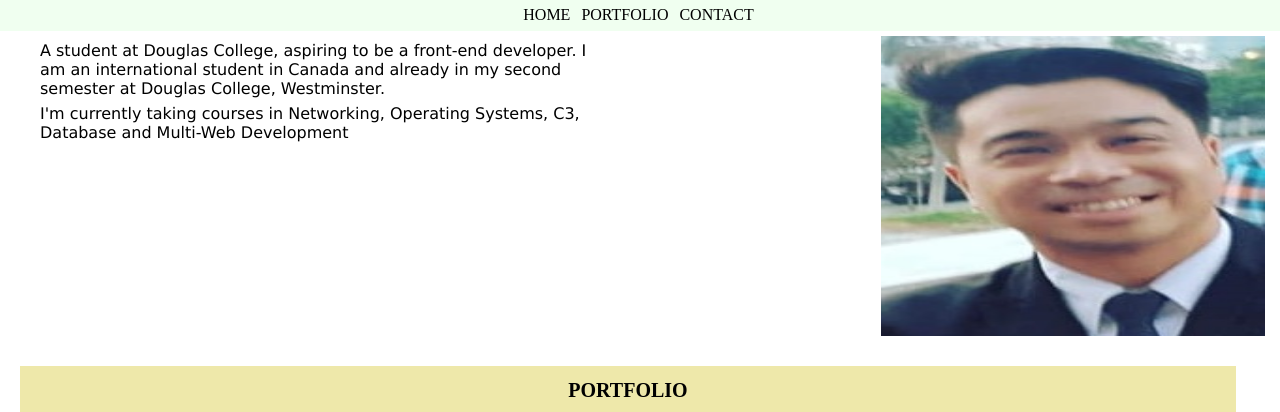
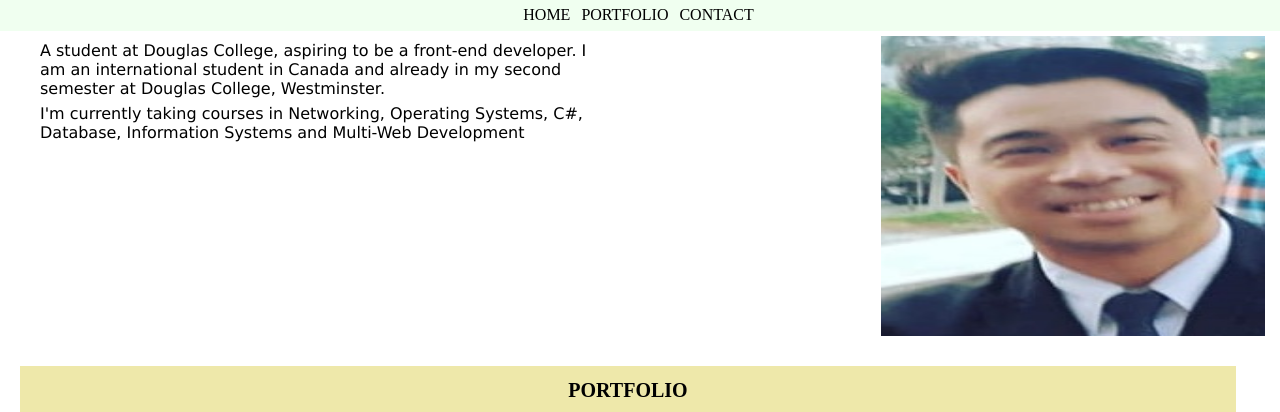
Before and after one commit to gerardcajilig/final-project-cs1280, a plain HTML site: page index.html in a window 1280 px wide. Shown: the part 49-461 px from the top of the page. Drawn offline with Linux system fonts and the light colour scheme.

Commit message:
Update index.html

```diff
--- a/index.html
+++ b/index.html
@@ -44,7 +44,7 @@
             <p id="describe">A student at Douglas College, aspiring to be a front-end developer. I am an international student in Canada and already in my second semester at Douglas College, Westminster.</p>
             <br />
             <br />
-            <p id="describe">I'm currently taking courses in Networking, Operating Systems, C3, Database and Multi-Web Development</p>
+            <p id="describe">I'm currently taking courses in Networking, Operating Systems, C#, Database, Information Systems and Multi-Web Development</p>
         </nav>
         <article class ="images">
             <h3 id="portfolio">PORTFOLIO</h3>
```
